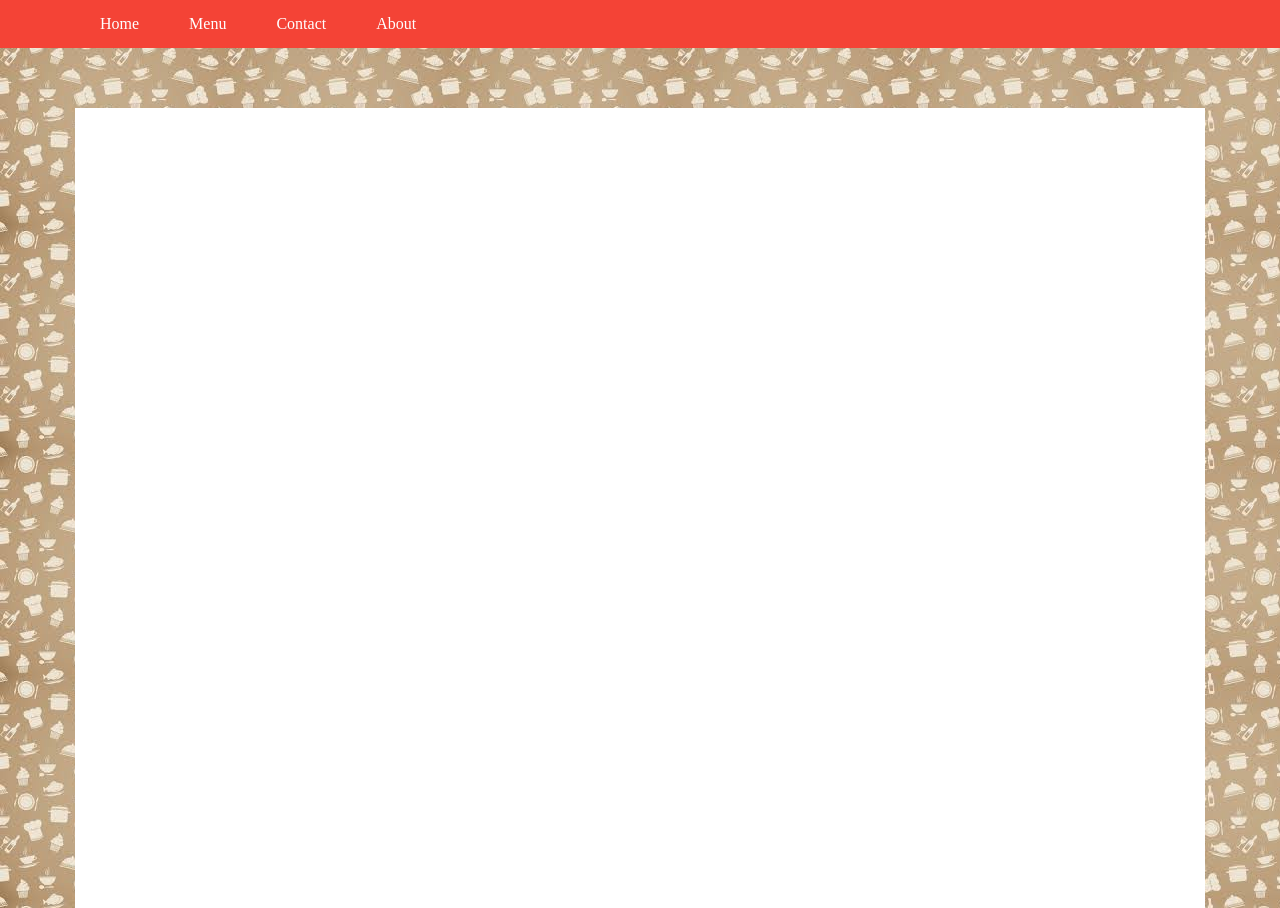
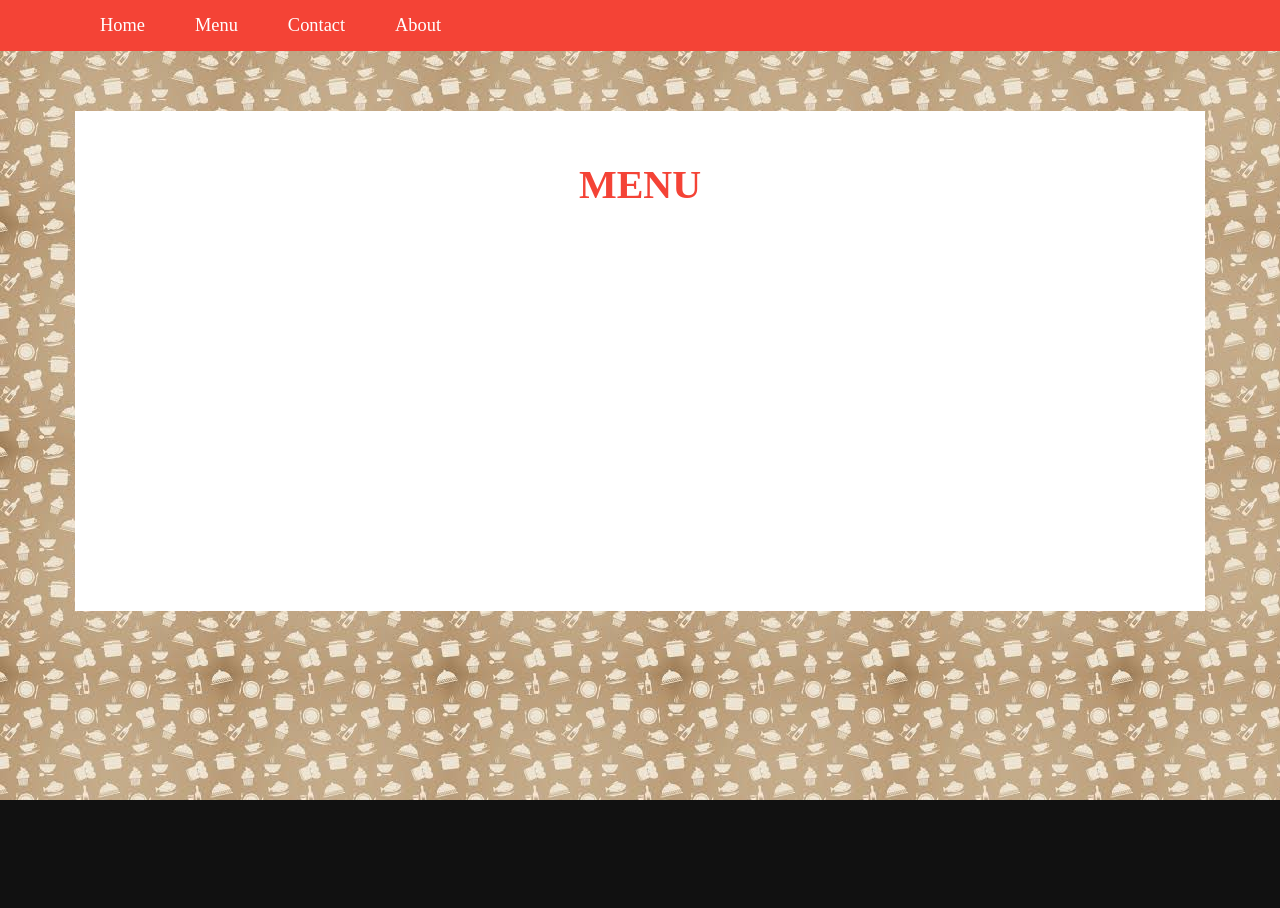
Before and after one commit to nehalchakravarthy/web-dev, a plain HTML site: page menu.html in a window 1280 px wide. After the commit the page ends 800 px from the top, so only its background shows below. Drawn offline with Linux system fonts and the light colour scheme.

```diff
--- a/css/styles.css
+++ b/css/styles.css
@@ -43,6 +43,7 @@ button {
 a:link, a:visited {
   background-color: #f44336;
   color: white;
+  font-size: 115%;
   padding: 15px 25px;
   text-align: center;
   text-decoration: none;
--- a/menu.html
+++ b/menu.html
@@ -13,6 +13,7 @@
 	  		<li><a href="about.html">About</a></li>
 		</ul>
 	</div>
-	<div style="background-color: white; margin-top: 60px; margin-right: 75px; margin-left: 75px; height: 800px;">
+	<div style="background-color: white; margin-top: 60px; margin-right: 75px; margin-left: 75px; height: 500px;">
+		<h1 style="color: #f44336; font-family: Times New Roman; font-size: 250%; padding: 50px;">MENU</h1>
 	</div>
 </body>
```
Also changed, not shown: index.html (+2 -1 lines).
